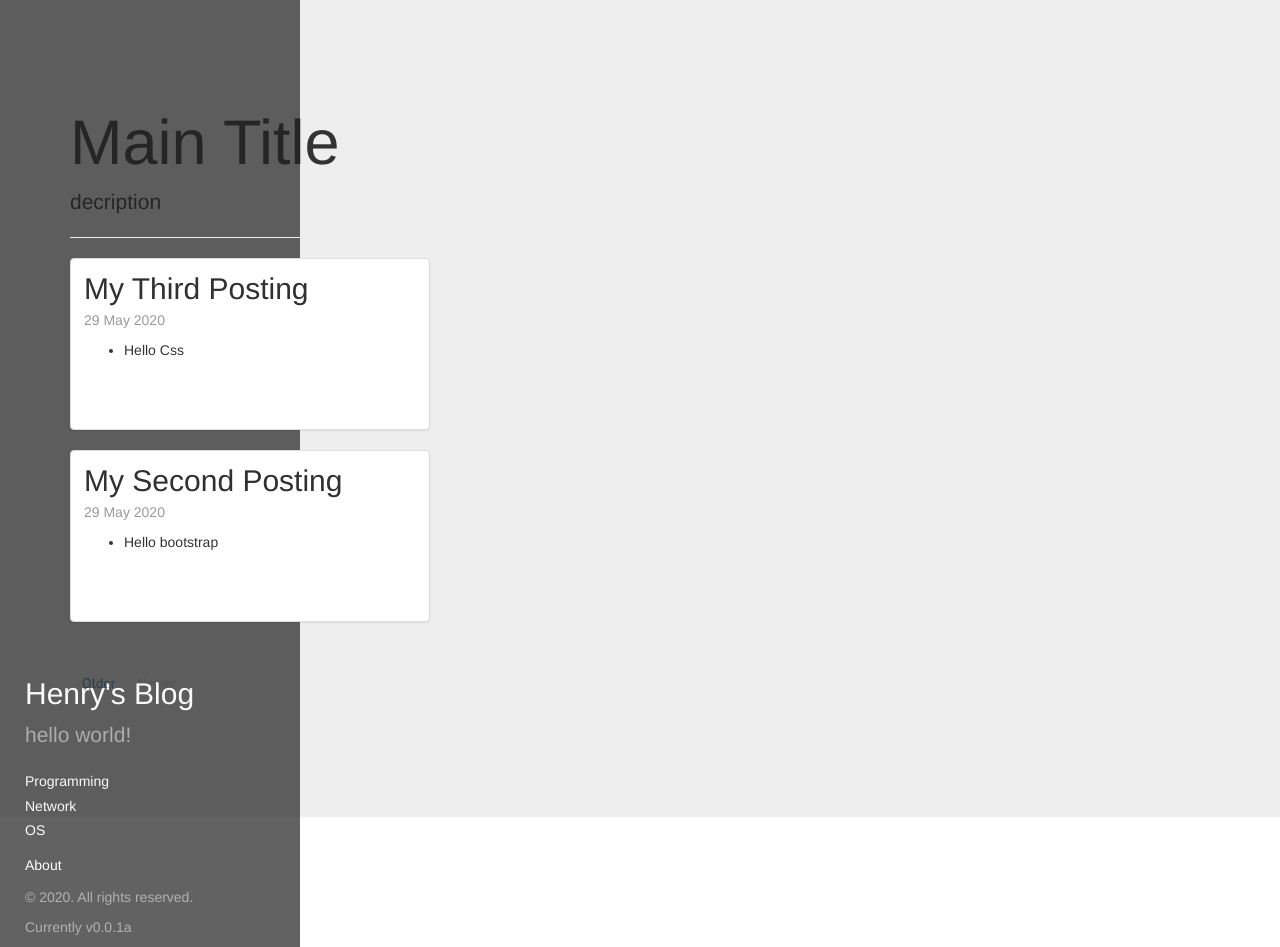
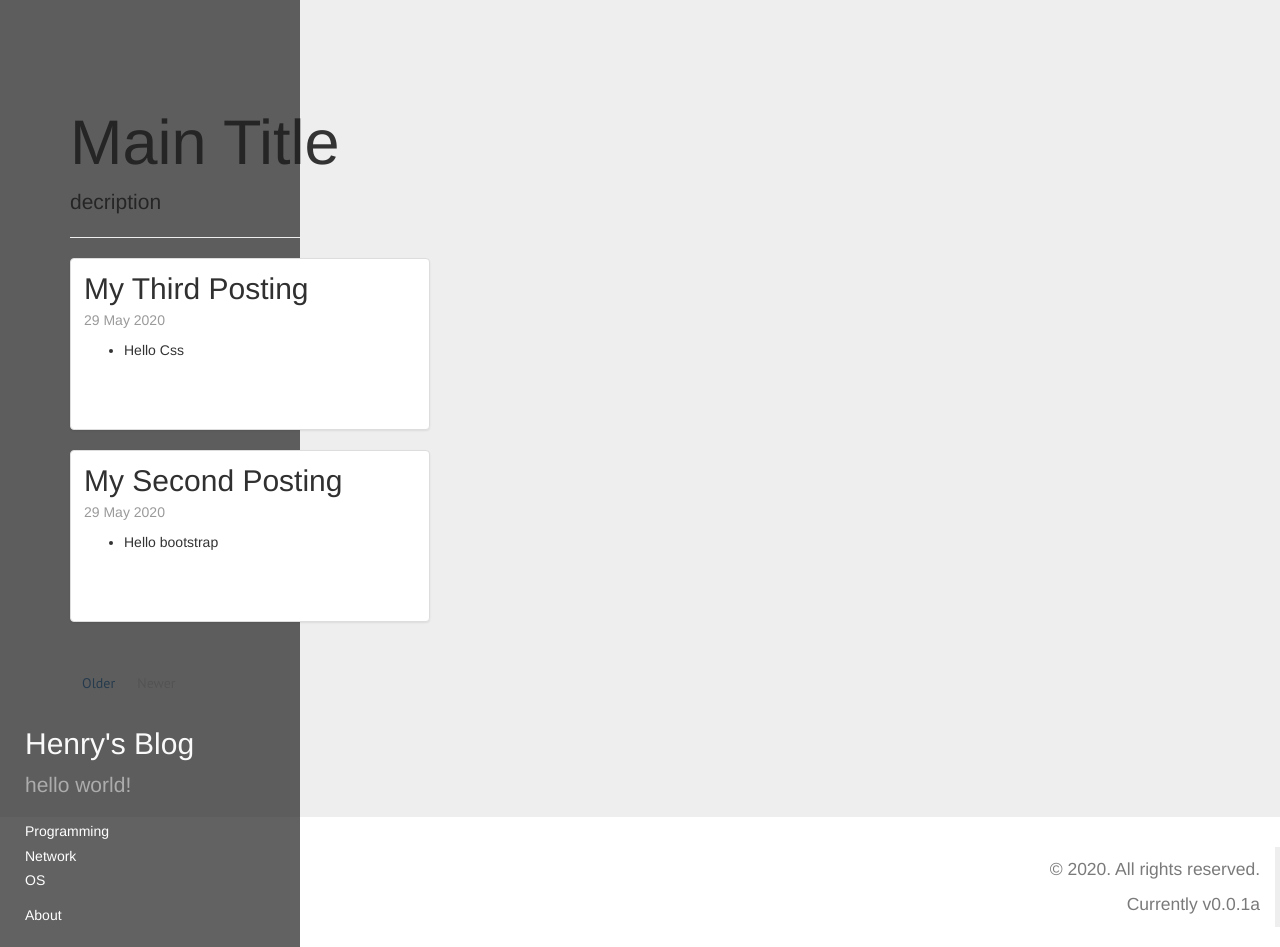
Before and after one commit to rwggad/henry_developer_page, a Jekyll site: the page built from index.html, in a window 1280 px wide and 947 px high. Built offline with Jekyll 4.4.1, drawn with Linux system fonts in a browser that asks for light colours; the list of posts is cut into pages by our own code.

Commit message:
Add footer tags

```diff
--- a/_includes/sidebar.html
+++ b/_includes/sidebar.html
@@ -29,7 +29,5 @@
                 <a class="sidebar-nav-item" href="{{ site.github.repo }}">About</a>
             </nav>
         </div>
-        <p>&copy; {{ site.time | date: '%Y' }}. All rights reserved.</p>
-        <span>Currently v{{ site.version }}</span>
     </div>
 </div>
--- a/_layouts/default.html
+++ b/_layouts/default.html
@@ -8,5 +8,11 @@
         {{ content }}
     </div>
 </div>
+<footer>
+    <blockquote class="blockquote-reverse">
+        <p>&copy; {{ site.time | date: '%Y' }}. All rights reserved.</p>
+        <p>Currently v{{ site.version }}</p>
+    </blockquote>
+</footer>
 </body>
 </html>
```
